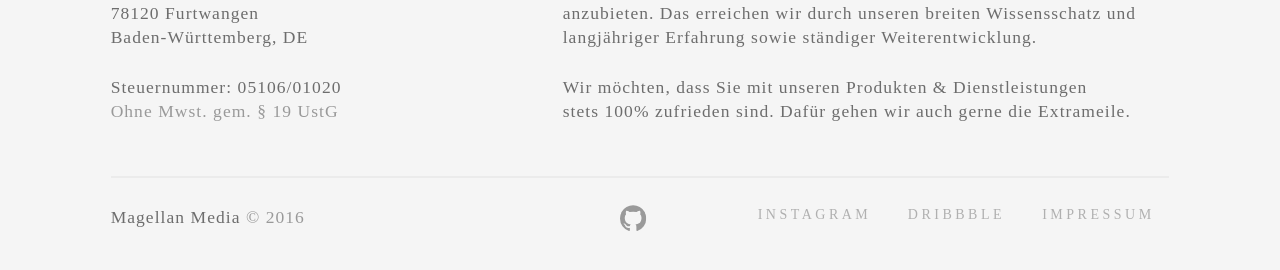
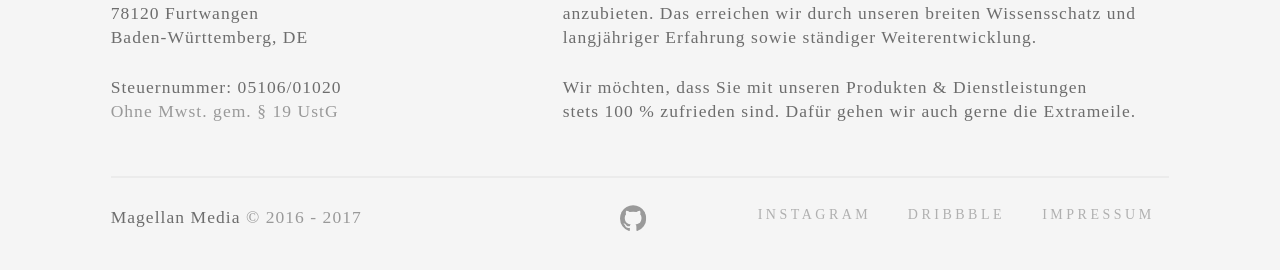
Before and after one commit to Blazingsonic/bymagellan, a Jekyll site: the page index.html, which Jekyll copies as it is, in a window 1280 px wide and 900 px high, scrolled down 6544 px. Shown: the part 610-880 px from the top of the window. Built offline with Jekyll 4.4.1, drawn with Linux system fonts in a browser that asks for light colours; some web fonts are replaced.

Commit message:
Updated Copyright and Footertext

```diff
--- a/index.html
+++ b/index.html
@@ -567,14 +567,14 @@
                 </article>
                 <article class="col-xs-12 col-lg-7">
                     <p class="u-sans-sm u-bold u-mb-vr-05 u-txt-black">Unser Ziel</p>
-                    <p class="u-mb-0"> Unser Ziel ist es, branchenbeste digitale Produkte und Dienstleistungen anzubieten. Das erreichen wir durch unseren breiten Wissensschatz und langjähriger Erfahrung sowie ständiger Weiterentwicklung. <br> <br> Wir möchten, dass Sie mit unseren Produkten &amp; Dienstleistungen <br> stets 100% zufrieden sind. Dafür gehen wir auch gerne die Extrameile.</p>
+                    <p class="u-mb-0"> Unser Ziel ist es, branchenbeste digitale Produkte und Dienstleistungen anzubieten. Das erreichen wir durch unseren breiten Wissensschatz und langjähriger Erfahrung sowie ständiger Weiterentwicklung. <br> <br> Wir möchten, dass Sie mit unseren Produkten &amp; Dienstleistungen <br> stets 100&nbsp;% zufrieden sind. Dafür gehen wir auch gerne die Extrameile.</p>
                 </article>
             </section>
             <div class="col-xs-12 e-footer__item u-centered u-mb-vr-1">
                 <div class="c-global-sep"></div>
             </div>
             <section class="row e-footer__item u-centered">
-                <p class="col-xs-12 col-lg-5">Magellan Media<span class="u-txt-grey-lightest"> &copy; 2016</span></p>
+                <p class="col-xs-12 col-lg-5">Magellan Media<span class="u-txt-grey-lightest"> &copy; 2016 - 2017</span></p>
                 <div class="col-xs-12 col-lg-2 u-txt-center u-mb-vr-1">
                     <a href="https://github.com/Blazingsonic/bymagellan" target="_blank"> <svg class="i-github"> <use xlink:href="#github"></use> </svg> </a>
                 </div>
```
